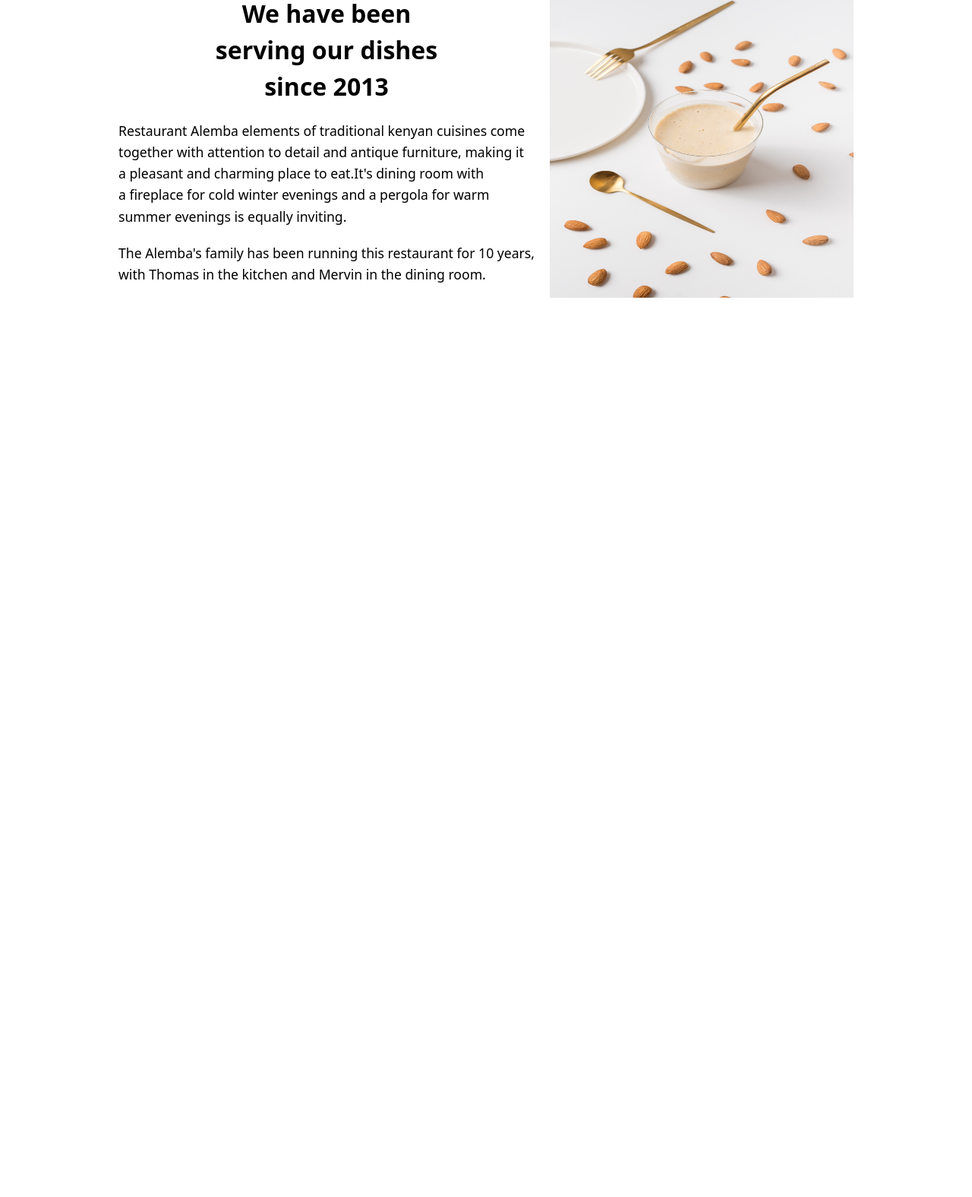
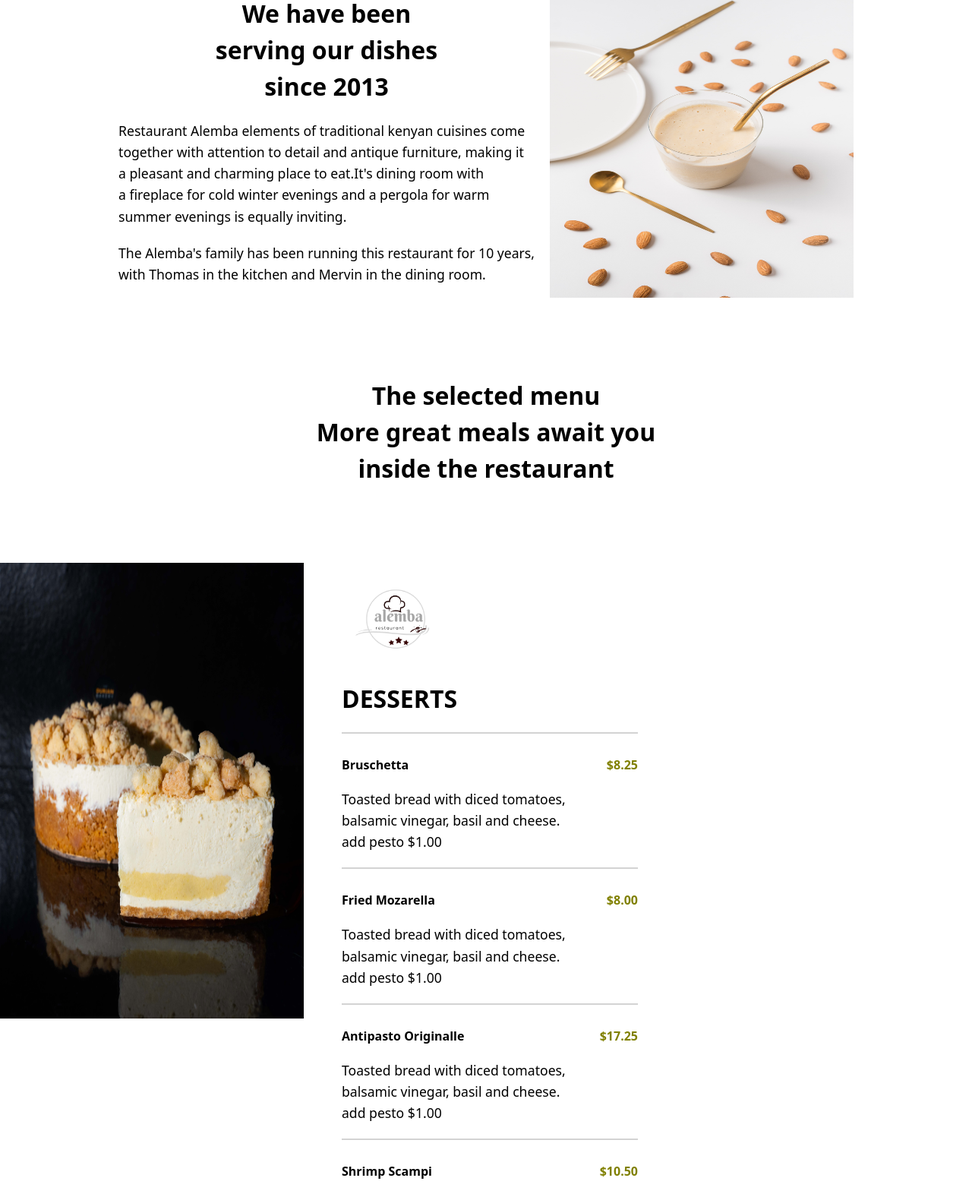
Before and after one commit to Alemba-Vivian/Restaurant-page, a website built with webpack: page src/template.html in a window 1280 px wide. Shown: the part 1542-3118 px from the top of the page at 76% size. Before the commit the page ends 2039 px from the top, so only its background shows below. Built offline with nearby package versions, Linux system fonts and the light colour scheme.

Commit message:
finished section 5 of home layout

```diff
--- a/src/Layout/home.js
+++ b/src/Layout/home.js
@@ -3,6 +3,8 @@ import foodImageOne from '../Assets/photo-5.jpg';
 import foodImageTwo from '../Assets/photo-3.jpg';
 import foodImageThree from '../Assets/photo-4.jpg';
 import forkImage from '../Assets/fork-knife.jpg';
+import menuBackroundImage from '../Assets/photo-6.jpg';
+import IconOne from '../Assets/logo-1.png';
 import ContentImg from '../Assets/photo-1.JPG';
 import '../styles/style.css';
 
@@ -158,12 +160,137 @@ const home =()=>{
     section_four.appendChild(content_four);
 
 
+    //section 5
+    const section_five = document.createElement("div");
+    section_five.id ="section-5";
+
+    const heading5 = document.createElement('h3');
+    heading5.id ="heading-5";
+
+    heading5.innerHTML =`The selected menu <br>
+                         More great meals await you <br>
+                         inside the restaurant`;
+
+
+     const content =document.createElement("div");
+     content.classList.add("contents");
+
+     const content_five = document.createElement("div");
+     content_five.id ="content-5";
+
+     const menu_bg =new Image();
+     menu_bg.id ="menu_bg";
+     menu_bg.src =menuBackroundImage;
+
+
+     content_five.appendChild(menu_bg);
+
+
+     const content_six = document.createElement("div");
+     content_six.id ="content-6";
+
+
+     const myIconOne = new Image();
+     myIconOne.id ="icon-one";
+     myIconOne.src =IconOne;
+
+     const heading6 =document.createElement("h3");
+     heading6.id ="heading-6";
+     heading6.innerHTML =`DESSERTS`;
+
+     //one
+     const heading7 = document.createElement("h4");
+     heading7.id ="heading-7";
+     heading7.innerHTML =`Bruschetta <span id =desserts>$8.25<span>`;
+
+     const para4 = document.createElement("p");
+     para4.id ="para4";
+     para4.innerHTML =`Toasted bread with diced tomatoes, <br>
+                       balsamic vinegar, basil and cheese. <br>
+                       add pesto $1.00`;
+
+     //two
+    const heading8 = document.createElement("h4");
+    heading8.id ="heading-8";
+    heading8.innerHTML =`Fried Mozarella <span id =desserts>$8.00</span>`;
+
+    const para5 = document.createElement("p");
+    para5.id ="para5";
+    para5.innerHTML =`Toasted bread with diced tomatoes, <br>
+                       balsamic vinegar, basil and cheese. <br>
+                    add pesto $1.00`;
+
+
+    //three
+    const heading9 = document.createElement("h4");
+    heading9.id ="heading-8";
+    heading9.innerHTML =`Antipasto Originalle <span id =desserts>$17.25</span>`;
+
+    const para6 = document.createElement("p");
+    para6.id ="para5";
+    para6.innerHTML =`Toasted bread with diced tomatoes, <br>
+                       balsamic vinegar, basil and cheese. <br>
+                    add pesto $1.00`;
+
+    //four
+    const heading10 = document.createElement("h4");
+    heading10.id ="heading-8";
+    heading10.innerHTML =`Shrimp Scampi <span id =desserts>$10.50</span>`;
+
+    const para7 = document.createElement("p");
+    para7.id ="para5";
+    para7.innerHTML =`Toasted bread with diced tomatoes, <br>
+                       balsamic vinegar, basil and cheese. <br>
+                    add pesto $1.00`;
+
+    //five
+    const heading11 = document.createElement("h4");
+    heading11.id ="heading-8";
+    heading11.innerHTML =`Melanzine Caprese <span id =desserts>$10.50</span>`;
+
+    const para8 = document.createElement("p");
+    para8.id ="para5";
+    para8.innerHTML =`Toasted bread with diced tomatoes, <br>
+                       balsamic vinegar, basil and cheese. <br>
+                    add pesto $1.00`;
+
+
+
+
+
+     //appending children
+     content_six.appendChild(myIconOne);
+     content_six.appendChild(heading6);
+     content_six.appendChild(heading7);
+     content_six.appendChild(para4);
+
+     content_six.appendChild(heading8);
+     content_six.appendChild(para5);
+
+     content_six.appendChild(heading9);
+     content_six.appendChild(para6);
+
+     content_six.appendChild(heading10);
+     content_six.appendChild(para7);
+
+     content_six.appendChild(heading11);
+     content_six.appendChild(para8);
+
+
+     content.appendChild(content_five)
+     content.appendChild(content_six);
+
+
+     section_five.appendChild(heading5);
+     section_five.appendChild(content);
+
 
 
      document.body.querySelector("#content").appendChild(section_one);
      document.body.querySelector("#content").appendChild(section_two);
      document.body.querySelector("#content").appendChild(section_three);
      document.body.querySelector("#content").appendChild(section_four);
+     document.body.querySelector("#content").appendChild(section_five);
 
 
 
--- a/src/styles/style.css
+++ b/src/styles/style.css
@@ -109,3 +109,55 @@ span{
     height: 400px;
     width: 400px;
 }
+
+#section-5{
+    padding-bottom: 100px;
+
+
+}
+.contents{
+    display: grid;
+    grid-template-columns: 1fr 1fr 1fr;
+    gap: 50px;
+
+}
+#menu_bg{
+    height: 600px;
+    width: 400px;
+}
+#heading-5{
+    padding-bottom: 100px;
+}
+#icon-one{
+    height: 150px;
+    width: 150px;
+
+
+}
+#heading-6{
+    padding-bottom: 20px;
+    border-bottom: 2px solid lightgray;
+    text-align: left;
+
+}
+#heading-7{
+    padding-top: 30px;
+    padding-bottom: 20px;
+}
+#heading-8{
+    padding-top: 30px;
+    padding-bottom: 20px;
+}
+#desserts{
+    float: right;
+}
+#para4{
+    padding-bottom: 20px;
+    border-bottom: 2px solid lightgray;
+
+}
+#para5{
+    padding-bottom: 20px;
+    border-bottom: 2px solid lightgray;
+
+}
```
Also changed, not shown: dist/65d3ecce5f90e7d1a012.jpg (added), dist/index.html, 4 other files.
